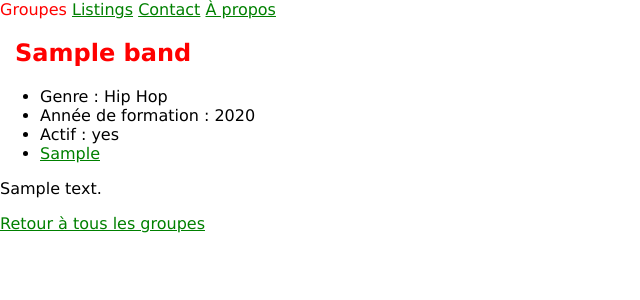
After one commit to royantoine/django-web-app, a Django app: page /bands/1/ in a window 1280 px wide. The commit adds this page. Shown: the top 300 px of the page, without its empty margins (0-640 px from the left). Run offline with Django 4.2, Linux system fonts and the light colour scheme; tables that the repository leaves empty hold one stand-in row (values such as "Sample post").

```diff
--- a/merchex/listings/admin.py
+++ b/merchex/listings/admin.py
@@ -6,7 +6,7 @@ class BandAdmin(admin.ModelAdmin):
     list_display = ('name', 'year_formed', 'genre')
 
 class ListingAdmin(admin.ModelAdmin):
-    list_display = ('title', 'sold', 'year')
+    list_display = ('title', 'band', 'sold', 'year')
 
 admin.site.register(Band, BandAdmin)
 admin.site.register(Listing, ListingAdmin)
--- /dev/null
+++ b/merchex/listings/forms.py
@@ -0,0 +1,6 @@
+from django import forms
+
+class ContactUsForm(forms.Form):
+   name = forms.CharField(required=False)
+   email = forms.EmailField()
+   message = forms.CharField(max_length=1000)
--- a/merchex/listings/models.py
+++ b/merchex/listings/models.py
@@ -36,5 +36,6 @@ class Listing(models.Model):
 
     type = models.fields.CharField(choices=Type.choices, max_length=5)
 
+    band = models.ForeignKey(Band, null=True, on_delete=models.SET_NULL)
     def __str__(self):
         return f'{self.title}'
--- a/merchex/listings/static/listings/styles.css
+++ b/merchex/listings/static/listings/styles.css
@@ -34,3 +34,4 @@ html, body {
    a:active, a:focus {
     color: red;
    }
+   .errorlist { margin-bottom: -10px }
--- /dev/null
+++ b/merchex/listings/templates/listings/band_detail.html
@@ -0,0 +1,20 @@
+{% extends 'listings/base.html' %}
+
+{% block content %}
+
+<h2>{{ band.name }}</h2>
+
+<ul>
+ <li>Genre : {{ band.get_genre_display }}</li>
+ <li>Année de formation : {{ band.year_formed }}</li>
+ <li>Actif : {{ band.active|yesno }}</li>
+ {% if band.official_homepage %}
+   <li><a href="{% url 'band-detail' band.id %}">{{ band.official_homepage }}</a></li>
+ {% endif %}
+</ul>
+
+<p>{{ band.biography }}</p>
+
+<a href="{% url 'band-list' %}">Retour à tous les groupes</a>
+
+{% endblock %}
--- a/merchex/listings/templates/listings/base.html
+++ b/merchex/listings/templates/listings/base.html
@@ -5,6 +5,13 @@
     <link rel="stylesheet" href="{% static 'listings/styles.css' %}" />
     <body>
 
+        <nav>
+            <a href="{% url 'band-list' %}">Groupes</a>
+            <a href="{% url 'listings-list' %}">Listings</a>
+            <a href="{% url 'contact' %}">Contact</a>
+            <a href="{% url 'about' %}">À propos</a>
+        </nav>
+
         {% block content %}{% endblock %}
 
     </body>
--- a/merchex/listings/views.py
+++ b/merchex/listings/views.py
@@ -3,12 +3,15 @@
 from django.http import HttpResponse
 from django.shortcuts import render
 from listings.models import Band, Listing
+from listings.forms import ContactUsForm
+from django.core.mail import send_mail
+from django.shortcuts import redirect
 
-def hello(request):
+def band_list(request):
     bands = Band.objects.all()
     return render(
         request,
-        'listings/hello.html',
+        'listings/band_list.html',
         {'bands': bands}
     )
 
@@ -22,12 +25,42 @@ def listings(request):
     listings_ = Listing.objects.all()
     return render(
         request,
-        'listings/listings.html',
+        'listings/listings_list.html',
         {'listings_': listings_}
     )
 
-def contact_us(request):
+def band_detail(request, id):
+    band = Band.objects.get(id=id)
+    return render(request,
+          'listings/band_detail.html',
+         {'band': band})
+
+def listing_detail(request, id):
+    listing = Listing.objects.get(id=id)
+    return render(request,
+          'listings/listing_detail.html',
+         {'listing': listing})
+
+
+def contact(request):
+    if request.method == 'POST':
+        form = ContactUsForm(request.POST)
+        if form.is_valid():
+            send_mail(
+                subject=f'Message from {form.cleaned_data["name"] or "anonyme"} via MerchEx Contact Us form',
+                message=form.cleaned_data['message'],
+                from_email=form.cleaned_data['email'],
+                recipient_list=['admin@merchex.xyz'],
+            )
+            return redirect('email-sent')
+    else:
+        form = ContactUsForm()
+    return render(request,
+            'listings/contact.html',
+            {'form': form})
+
+def sent_email(request):
     return render(
         request,
-        'listings/contact.html',
+        'listings/sent-email.html',
     )
--- a/merchex/merchex/settings.py
+++ b/merchex/merchex/settings.py
@@ -11,6 +11,8 @@ https://docs.djangoproject.com/en/4.0/ref/settings/
 """
 
 from pathlib import Path
+
+EMAIL_BACKEND = 'django.core.mail.backends.console.EmailBackend'
 
 # Build paths inside the project like this: BASE_DIR / 'subdir'.
 BASE_DIR = Path(__file__).resolve().parent.parent
--- a/merchex/merchex/urls.py
+++ b/merchex/merchex/urls.py
@@ -19,8 +19,11 @@ from listings import views
 
 urlpatterns = [
     path('admin/', admin.site.urls),
-    path('hello/', views.hello),
-    path('about-us/', views.about),
-    path('listings/', views.listings),
-    path('contact-us/', views.contact_us),
+    path('bands/', views.band_list, name='band-list'),
+    path('bands/<int:id>/', views.band_detail, name='band-detail'),
+    path('about-us/', views.about, name="about"),
+    path('listings/', views.listings, name="listings-list"),
+    path('listings/<int:id>/', views.listing_detail, name='listings-detail'),
+    path('contact-us/', views.contact, name='contact'),
+    path('email-sent/', views.sent_email, name='email-sent'),
 ]
```
Also changed, not shown: merchex/listings/templates/listings/band_list.html (added, +13 -0 lines), merchex/listings/templates/listings/contact.html (+8 -0 lines), merchex/listings/templates/listings/hello.html (deleted, +0 -17 lines), merchex/listings/templates/listings/listing_detail.html (added, +21 -0 lines), merchex/listings/templates/listings/listings.html (deleted, +0 -13 lines), merchex/listings/templates/listings/listings_list.html (added, +14 -0 lines), merchex/listings/templates/listings/sent-email.html (added, +7 -0 lines), merchex/listings/migrations/0005_listing_band.py (added), merchex/listings/migrations/0006_band_like_new.py (added), merchex/listings/migrations/0007_remove_band_like_new.py (added).
